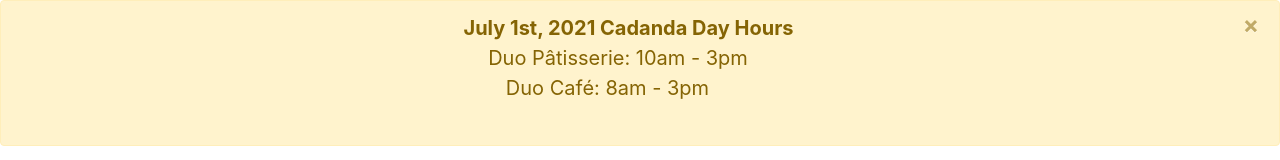
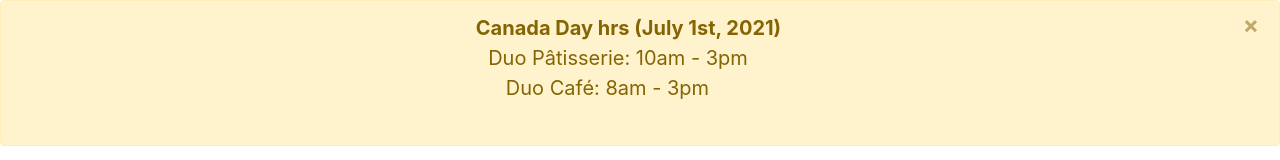
Before and after one commit to Tiffolin/duo, a React (Create React App) app: page / in a window 1280 px wide. Shown: the top 160 px of the page. Built offline with nearby package versions, Linux system fonts and the light colour scheme; a web font is replaced by a local one.

Commit message:
fixed banner mistake

```diff
--- a/src/components/Splash/index.js
+++ b/src/components/Splash/index.js
@@ -31,7 +31,7 @@ render() {
     return (
         <div >
         <Alert color="warning" isOpen={this.state.visible} toggle={this.toggle.bind(this)}  className="alertBox container-fluid">
-            <span className="alert "><b>July 1st, 2021 Cadanda Day Hours</b><br></br>Duo Pâtisserie: 10am - 3pm <br></br>Duo Café: 8am - 3pm </span><br></br>
+            <span className="alert "><b>Canada Day hrs (July 1st, 2021)</b><br></br>Duo Pâtisserie: 10am - 3pm <br></br>Duo Café: 8am - 3pm </span><br></br>
             <span className="alert "></span><br></br>
 
         </Alert>
```
